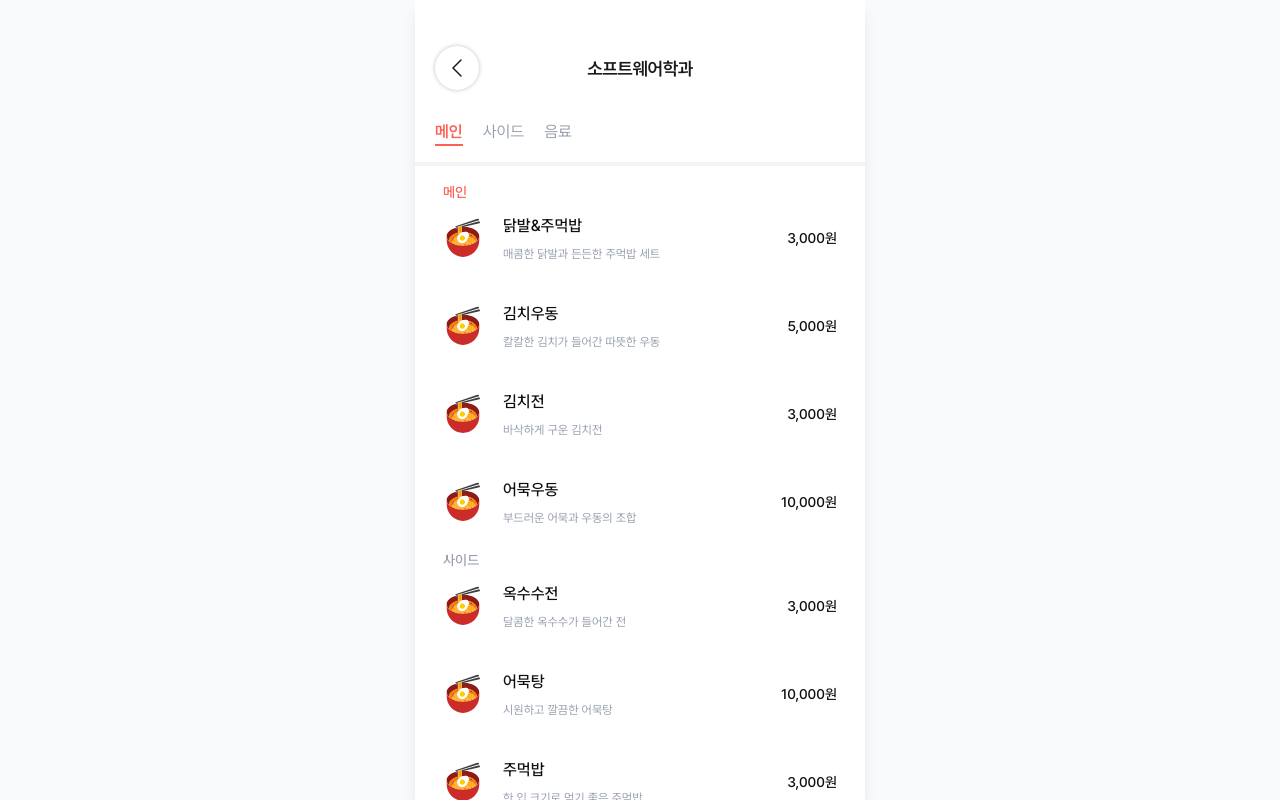
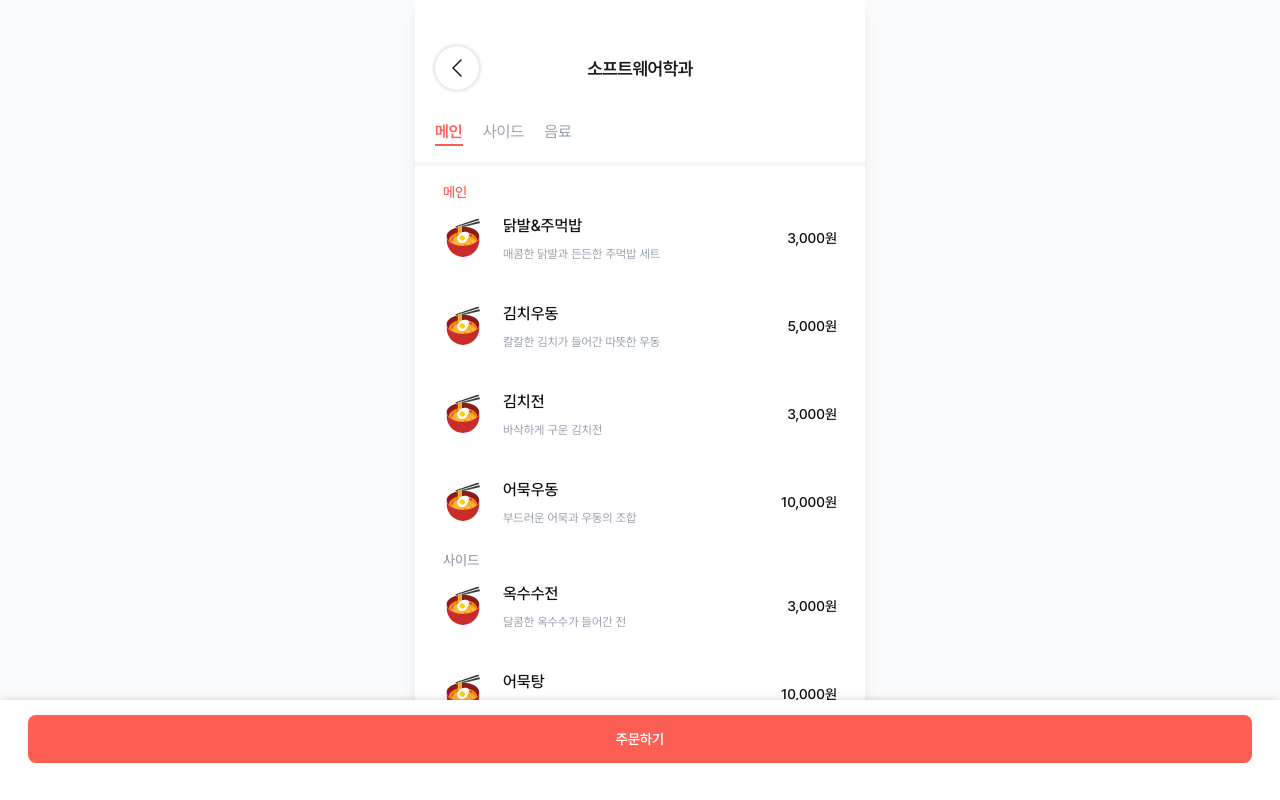
Before and after one commit to LikeLion-SKU/festival-fe, a React (Vite) app: page /order/progress in a window 1280 px wide. Built offline with nearby package versions, Linux system fonts and the light colour scheme.

Commit message:
:art:Design: OrderButtonBox 추가

```diff
--- a/src/pages/Order/OrderProgress.jsx
+++ b/src/pages/Order/OrderProgress.jsx
@@ -2,6 +2,7 @@ import { useRef, useState } from 'react';
 import { useNavigate } from 'react-router';
 import { useOutletContext } from 'react-router';
 
+import OrderButtonBox from '@/components/Order/OrderEntry/OrderButtonBox';
 import FoodNavbar from '@/components/Order/OrderProgress/FoodNavbar';
 import MenuSection from '@/components/Order/OrderProgress/MenuSection';
 import OrderHeader from '@/components/common/OrderHeader';
@@ -41,7 +42,9 @@ function OrderProgress() {
           sectionRefs={sectionRefs}
           activeCategory={activeCategory}
         />
+        <div className="h-25" />
       </div>
+      <OrderButtonBox buttonName="주문하기" isOpen={true} onClick={() => {}} />
     </div>
   );
 }
```
